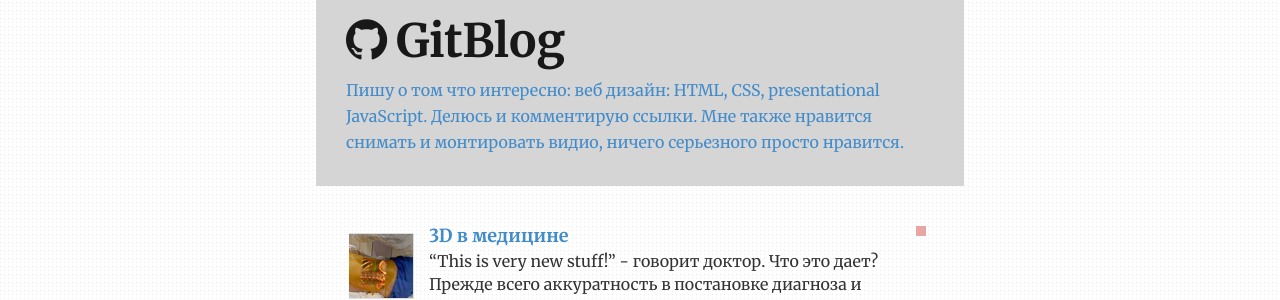
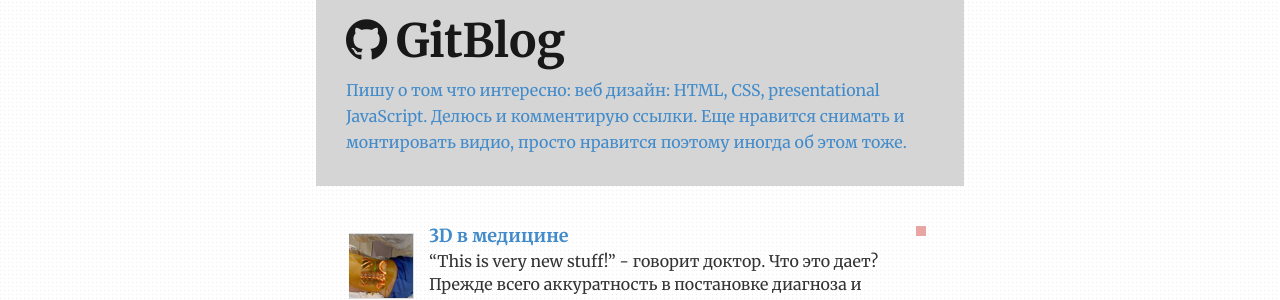
Before and after one commit to ValeraS/xenidev.github.io, a Jekyll site: the page built from notes/index.html, in a window 1280 px wide. Shown: the part 194-494 px from the top of the page. Built offline with Jekyll 4.4.1, drawn with Linux system fonts in a browser that asks for light colours.

Commit message:
Update index.html

```diff
--- a/notes/index.html
+++ b/notes/index.html
@@ -26,7 +26,7 @@ notes: active
     </ul>
 
 	<p> Пишу о том что интересно: веб дизайн: HTML, CSS, presentational JavaScript. Делюсь и комментирую ссылки.
-		Мне также нравится снимать и монтировать видио, ничего серьезного просто нравится.  </p>
+		Еще нравится снимать и монтировать видио, просто нравится поэтому иногда об этом тоже.  </p>
 
 
 
```
